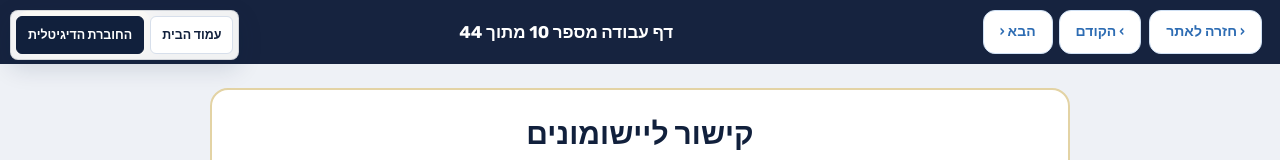
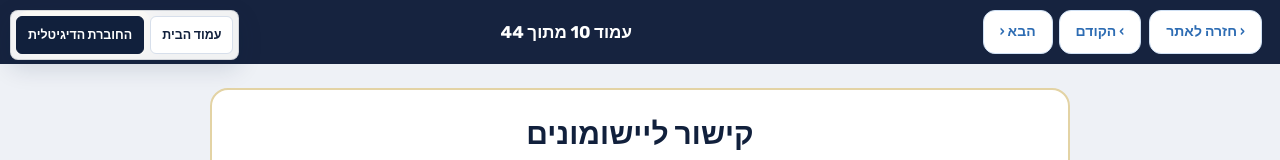
Before and after one commit to yanivmizrachiy/zaviyot-next-20260902-062445, a Next.js app: page /worksheets/10 in a window 1280 px wide. Shown: the top 160 px of the page. Built offline with nearby package versions, Linux system fonts and the light colour scheme.

Commit message:
fix: distinguish book pages from worksheets in reader bar

```diff
--- a/src/components/worksheets/WsReaderBar.tsx
+++ b/src/components/worksheets/WsReaderBar.tsx
@@ -3,15 +3,22 @@
 import Link from "next/link";
 import { useEffect } from "react";
 
-// סרגל עליון של מצב הקריאה לדף בחוברת דפי־העבודה — זהה במבנה לסרגל דפי המשאבים.
+// סרגל עליון של עמוד בודד מתוך החוברת הדיגיטלית.
+// הסרגל אינו מחליט בעצמו אם העמוד הוא דף עבודה: הסיווג מגיע אך ורק
+// מ-registry.ts דרך worksheetNumber. כך עמודי שער/תוכן/פוסטר לעולם לא
+// יקבלו בטעות כותרת "דף עבודה".
 // autoPrint פותח את חלון ההדפסה מיד עם הטעינה (?print=1) — הורדה כ-PDF / הדפסה.
 export function WsReaderBar({
   n,
   total,
+  worksheetNumber,
+  worksheetTotal,
   autoPrint = false,
 }: {
   n: number;
   total: number;
+  worksheetNumber?: number;
+  worksheetTotal?: number;
   autoPrint?: boolean;
 }) {
   useEffect(() => {
@@ -19,6 +26,10 @@ export function WsReaderBar({
     const t = setTimeout(() => window.print(), 600);
     return () => clearTimeout(t);
   }, [autoPrint]);
+
+  const title = worksheetNumber && worksheetTotal
+    ? `דף עבודה מספר ${worksheetNumber} מתוך ${worksheetTotal}`
+    : `עמוד ${n} מתוך ${total}`;
 
   return (
     <div className="wsbar" data-noprint>
@@ -44,7 +55,7 @@ export function WsReaderBar({
         </span>
       </span>
 
-      <span className="wsbar__title">{`דף עבודה מספר ${n} מתוך ${total}`}</span>
+      <span className="wsbar__title">{title}</span>
 
       <span className="wsbar__side wsbar__side--acts">
         <button type="button" className="btn btn--gold btn--sm" onClick={() => window.print()}>
```
